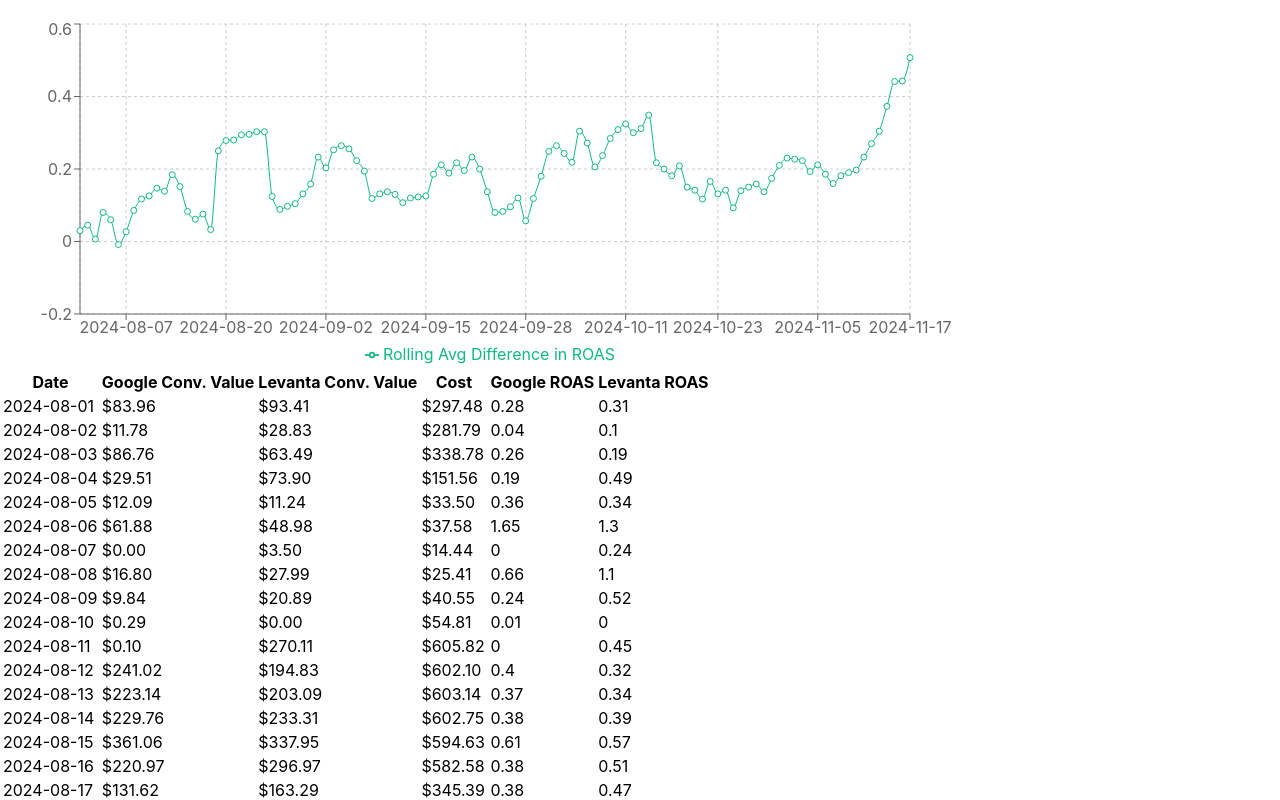
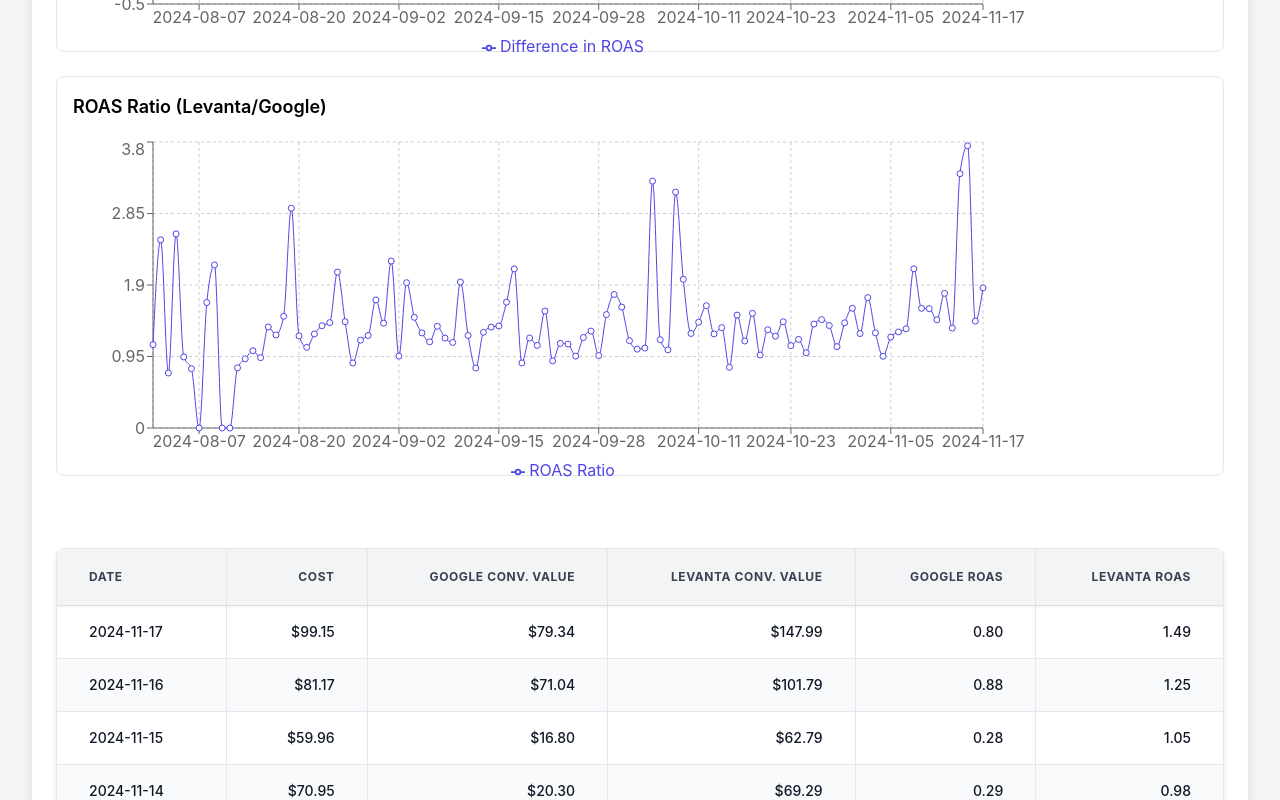
Before and after one commit to smileprep/roas-analysis, a React (Create React App) app: page / in a window 1280 px wide. Shown: the part 1400-2200 px from the top of the page. Built offline with nearby package versions, Linux system fonts and the light colour scheme.

Commit message:
update styles

```diff
--- a/src/App.js
+++ b/src/App.js
@@ -140,6 +140,26 @@
   };
 });
 
+// Add these calculations where other data processing happens
+const roasRatioData = mergedData.map((row) => ({
+  date: row.date,
+  roasRatio: row.googleRoas === 0 ? 0 : row.levantaRoas / row.googleRoas,
+  cost: row.cost
+}));
+
+// Calculate rolling average
+const rollingRoasRatioData = roasRatioData.map((row, index, arr) => {
+  const start = Math.max(0, index - 6);
+  const slice = arr.slice(start, index + 1);
+  const totalRatio = slice.reduce((sum, item) => sum + item.roasRatio, 0);
+  const totalCost = slice.reduce((sum, item) => sum + item.cost, 0) / slice.length;
+  return {
+    date: row.date,
+    rollingRoasRatioAvg: totalRatio / slice.length,
+    costAvg: totalCost
+  };
+});
+
   useEffect(() => {
     try {
       const storedGoogleAdsData = localStorage.getItem('googleAdsData');
@@ -217,12 +237,14 @@
                 className="hidden"
                 id="file-upload"
               />
+
               <button
                 onClick={() => document.getElementById('file-upload').click()}
                 className="w-full bg-blue-600 hover:bg-blue-700 text-white font-medium py-2 px-4 rounded-lg transition-colors"
               >
                 Upload New CSV Files
               </button>
+
               <p className="mt-2 text-sm text-gray-500 text-center">
                 Using default data. Upload new files to override.
               </p>
@@ -311,7 +333,7 @@
 
 {/* Difference in ROAS Chart */}
 <div className="w-full h-[400px] bg-white p-4 rounded-lg border border-gray-200">
-                    <h3 className="text-lg font-semibold mb-4">Difference in ROAS</h3>
+                    <h3 className="text-lg font-semibold mb-4">Difference in ROAS (Levanta - Google)</h3>
                     <ComposedChart width={1000} height={350} data={differenceRoasData} margin={{ top: 5, right: 30, left: 20, bottom: 5 }}>
                       <CartesianGrid strokeDasharray="3 3" />
                       <XAxis dataKey="date" />
@@ -330,10 +352,10 @@
                     </ComposedChart>
                   </div>
 
-                  {/* Rolling 7-Day Average Difference in ROAS Chart */}
+{/* ROAS Ratio Chart */}
 <div className="w-full h-[400px] bg-white p-4 rounded-lg border border-gray-200">
-                    <h3 className="text-lg font-semibold mb-4">7-Day Rolling Average Difference in ROAS</h3>
-                    <ComposedChart width={1000} height={350} data={rollingDifferenceRoasData} margin={{ top: 5, right: 30, left: 20, bottom: 5 }}>
+                    <h3 className="text-lg font-semibold mb-4">ROAS Ratio (Levanta/Google)</h3>
+                    <ComposedChart width={1000} height={350} data={roasRatioData} margin={{ top: 5, right: 30, left: 20, bottom: 5 }}>
                       <CartesianGrid strokeDasharray="3 3" />
                       <XAxis dataKey="date" />
                       <YAxis yAxisId="left" orientation="left" />
@@ -343,66 +365,71 @@
                       <Line
                         yAxisId="left"
                         type="monotone"
-                        dataKey="rollingDifferenceRoasAvg"
-                        stroke="#10B981"
-                        name="Rolling Avg Difference in ROAS"
+                        dataKey="roasRatio"
+                        stroke="#4F46E5"
+                        name="ROAS Ratio"
                         dot={{ r: 3 }}
                       />
                     </ComposedChart>
                   </div>
+
                 </div>
+                <br></br>
+                <br></br>
 
-                <div className="overflow-x-auto rounded-lg border border-gray-200">
+
+<div className="overflow-x-auto rounded-lg border border-gray-200 shadow-md">
   <table className="min-w-full divide-y divide-gray-200">
-                    <thead className="bg-gray-50">
+    <thead className="bg-gray-100 sticky top-0 shadow-sm">
       <tr>
-                        <th className="px-6 py-3 text-left text-xs font-medium text-gray-500 uppercase tracking-wider">
+        <th className="px-8 py-5 text-left text-xs font-bold text-gray-700 uppercase tracking-wider border-r border-gray-200">
           Date
         </th>
-                        <th className="px-6 py-3 text-right text-xs font-medium text-gray-500 uppercase tracking-wider">
+        <th className="px-8 py-5 text-right text-xs font-bold text-gray-700 uppercase tracking-wider border-r border-gray-200">
+          Cost
+        </th>
+        <th className="px-8 py-5 text-right text-xs font-bold text-gray-700 uppercase tracking-wider border-r border-gray-200">
           Google Conv. Value
         </th>
-                        <th className="px-6 py-3 text-right text-xs font-medium text-gray-500 uppercase tracking-wider">
+        <th className="px-8 py-5 text-right text-xs font-bold text-gray-700 uppercase tracking-wider border-r border-gray-200">
           Levanta Conv. Value
         </th>
-                        <th className="px-6 py-3 text-right text-xs font-medium text-gray-500 uppercase tracking-wider">
-                          Cost
-                        </th>
-                        <th className="px-6 py-3 text-right text-xs font-medium text-gray-500 uppercase tracking-wider">
+        <th className="px-8 py-5 text-right text-xs font-bold text-gray-700 uppercase tracking-wider border-r border-gray-200">
           Google ROAS
         </th>
-                        <th className="px-6 py-3 text-right text-xs font-medium text-gray-500 uppercase tracking-wider">
+        <th className="px-8 py-5 text-right text-xs font-bold text-gray-700 uppercase tracking-wider">
           Levanta ROAS
         </th>
       </tr>
     </thead>
     <tbody className="bg-white divide-y divide-gray-200">
-                      {mergedData.map((row) => (
-                        <tr key={row.date} className="hover:bg-gray-50">
-                          <td className="px-6 py-4 whitespace-nowrap text-sm text-gray-500">
+      {[...mergedData].reverse().map((row, index) => (
+        <tr key={row.date}
+            className={`hover:bg-blue-50 transition-colors duration-150 ease-in-out
+            ${index % 2 === 0 ? 'bg-white' : 'bg-gray-50'}`}>
+          <td className="px-8 py-4 whitespace-nowrap text-sm font-medium text-gray-900 border-r border-gray-200">
             {row.date}
           </td>
-                          <td className="px-6 py-4 whitespace-nowrap text-sm text-right text-gray-500">
-                            ${row.googleConvValue.toFixed(2)}
+          <td className="px-8 py-4 whitespace-nowrap text-sm text-right font-medium text-gray-900 border-r border-gray-200">
+            ${row.cost.toLocaleString('en-US', { minimumFractionDigits: 2, maximumFractionDigits: 2 })}
           </td>
-                          <td className="px-6 py-4 whitespace-nowrap text-sm text-right text-gray-500">
-                            ${row.levantaConvValue.toFixed(2)}
+          <td className="px-8 py-4 whitespace-nowrap text-sm text-right font-medium text-gray-900 border-r border-gray-200">
+            ${row.googleConvValue.toLocaleString('en-US', { minimumFractionDigits: 2, maximumFractionDigits: 2 })}
           </td>
-                          <td className="px-6 py-4 whitespace-nowrap text-sm text-right text-gray-500">
-                            ${row.cost.toFixed(2)}
+          <td className="px-8 py-4 whitespace-nowrap text-sm text-right font-medium text-gray-900 border-r border-gray-200">
+            ${row.levantaConvValue.toLocaleString('en-US', { minimumFractionDigits: 2, maximumFractionDigits: 2 })}
           </td>
-                          <td className="px-6 py-4 whitespace-nowrap text-sm text-right text-gray-500">
-                            {row.googleRoas}
+          <td className="px-8 py-4 whitespace-nowrap text-sm text-right font-medium text-gray-900 border-r border-gray-200">
+            {parseFloat(row.googleRoas).toFixed(2)}
           </td>
-                          <td className="px-6 py-4 whitespace-nowrap text-sm text-right text-gray-500">
-                            {row.levantaRoas}
+          <td className="px-8 py-4 whitespace-nowrap text-sm text-right font-medium text-gray-900">
+            {parseFloat(row.levantaRoas).toFixed(2)}
           </td>
         </tr>
       ))}
     </tbody>
   </table>
-                </div>
-              </>
+</div>              </>
             )}
           </div>
         </div>
--- a/src/index.css
+++ b/src/index.css
@@ -1,3 +1,7 @@
+@tailwind base;
+@tailwind components;
+@tailwind utilities;
+
 body {
   margin: 0;
   font-family: -apple-system, BlinkMacSystemFont, 'Segoe UI', 'Roboto', 'Oxygen',
--- /dev/null
+++ b/tailwind.config.js
@@ -0,0 +1,11 @@
+/** @type {import('tailwindcss').Config} */
+module.exports = {
+  content: [
+    "./src/**/*.{js,jsx,ts,tsx}",
+    "./public/index.html"
+  ],
+  theme: {
+    extend: {},
+  },
+  plugins: [],
+}
```
Lines whose indentation alone changed are shown as unchanged.
